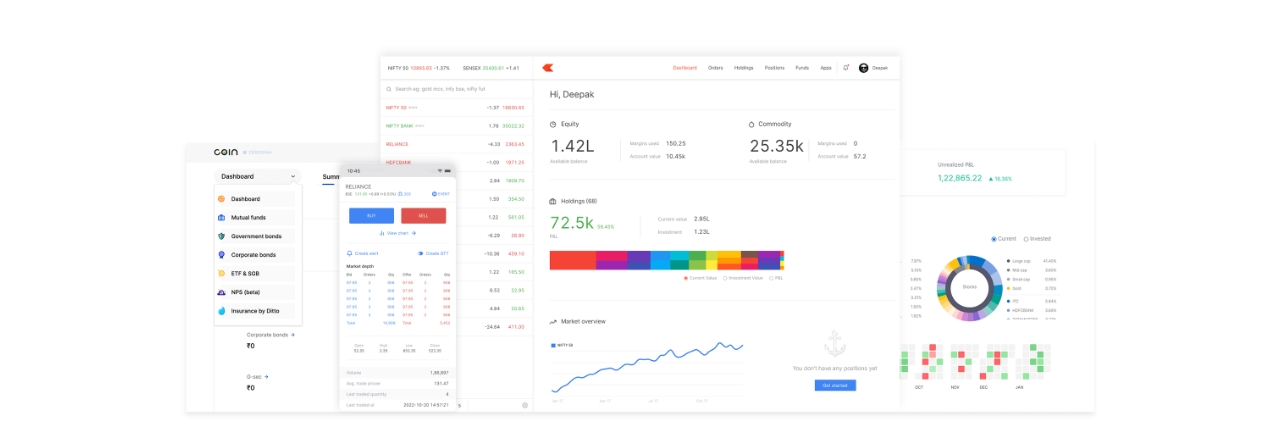
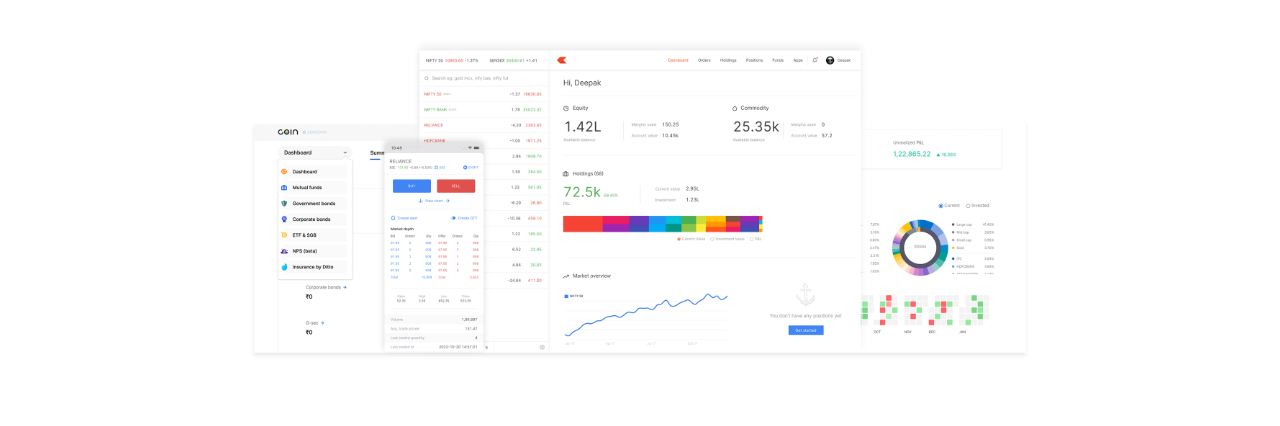
Before and after one commit to adityajoy-1902/zerodha-landing-page-week-0, a plain HTML site: page index.html in a window 1280 px wide. Shown: the part 69-495 px from the top of the page. Drawn offline with Linux system fonts and the light colour scheme.

Commit message:
Update index.html

```diff
--- a/index.html
+++ b/index.html
@@ -24,9 +24,10 @@
 </div>
 
 <div style="display: flex; justify-content: center; padding-top: 20px;">
-<img width ="1000" src ="landing.png"></img>
+<img width ="850" src ="landing.png"></img>
 </div>
 <br></br>
+
 <center>
     <h1 style="font-weight: 450;">
         Invest in everything
```
